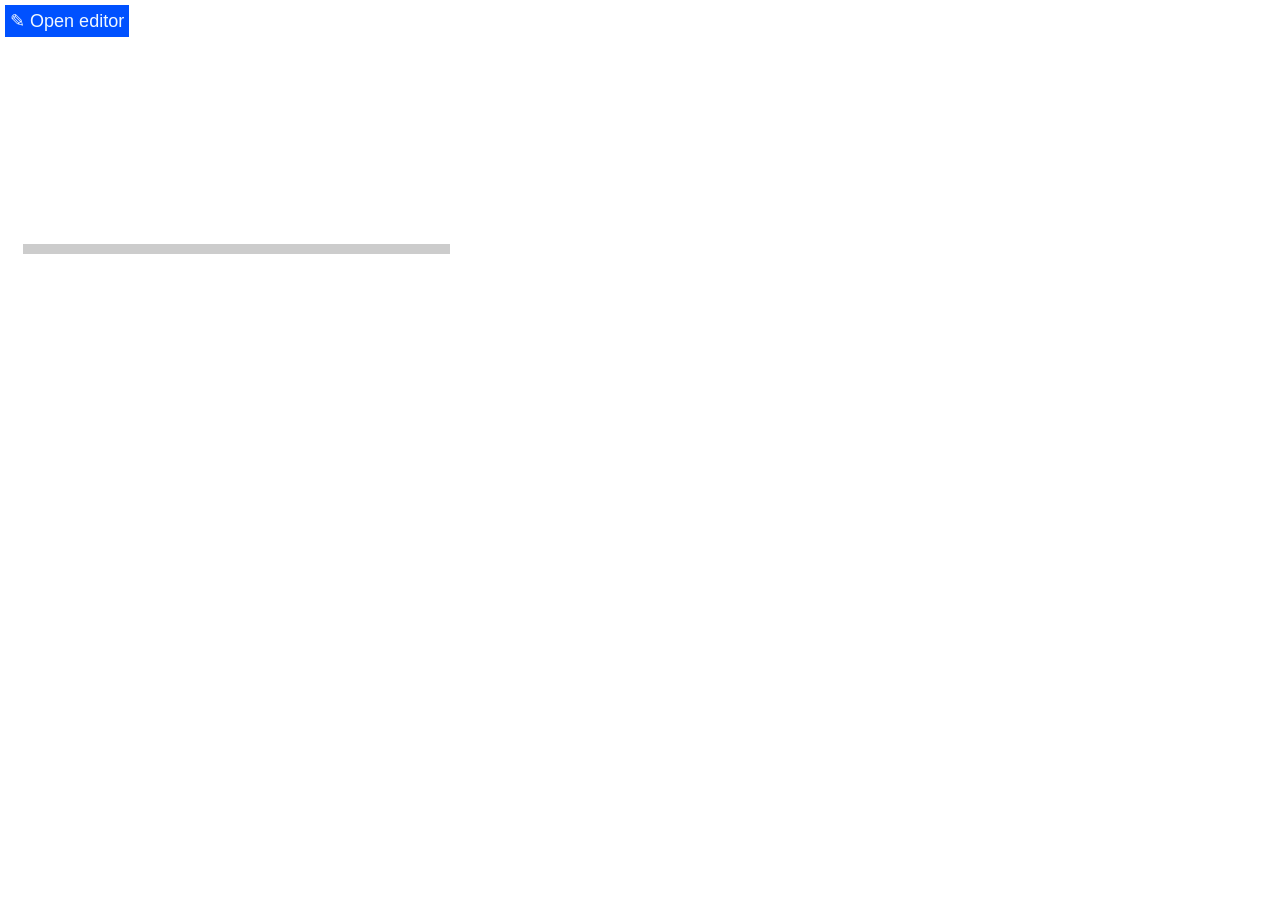
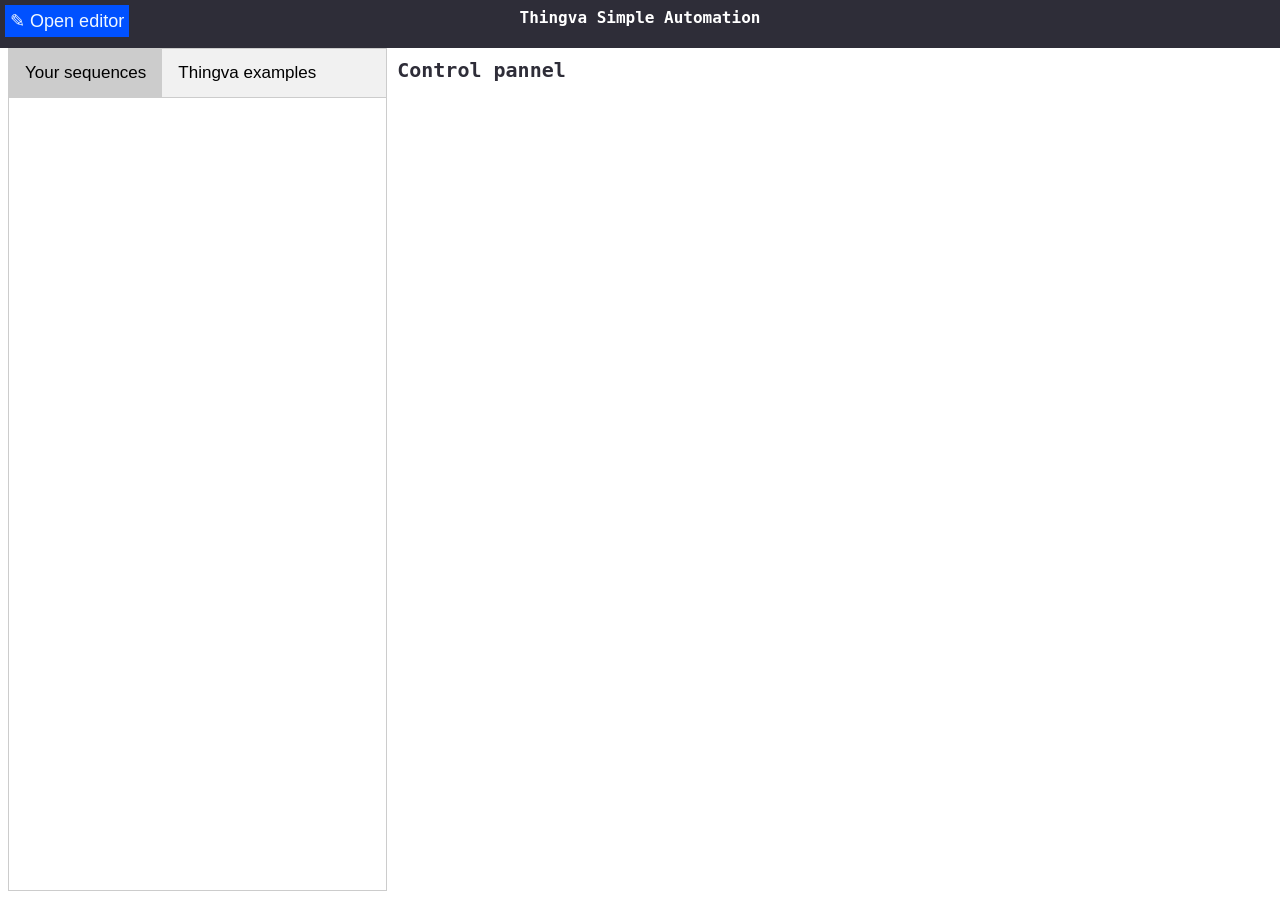
Before and after one commit to gsion1/blockyInterface, a Flask app: page / in a window 1280 px wide. Before the commit the page ends 254 px from the top, so only its background shows below. Run offline with Flask 2, Linux system fonts and the light colour scheme; data that the repository does not hold is empty; some libraries are stand-ins or nearby versions.

Commit message:
improved ui

```diff
--- a/server/static/css/blocklyPopup.css
+++ b/server/static/css/blocklyPopup.css
@@ -1,15 +1,18 @@
 #blocklyPopup{
     background-color: rgb(247, 247, 247);
     position: absolute;
-    top: 5vh;
+    top: 8vh;
     left: 5;
-    width: 90%;
-    height: 90vh;
-    overflow-y: scroll;
+    width: 100%;
+    height: 85vh;
+    overflow: hidden;
     max-width: 0%;
     transition: all 0.5s;
 }
 
+#blocklyDiv{
+    width:70%;
+}
 
 .blurred {
 	position: relative;
--- a/server/static/css/style.css
+++ b/server/static/css/style.css
@@ -1,16 +1,26 @@
-
-#fileList{
-    background-color: #ccc;
-    padding: 5px;
-    max-width: 33%;
-    margin: 15px;
+.fileList{
+    margin-top: 0vh;
+    margin-left: -2.5%;
+    /*background-color: #ccc;*/
+    padding: 10px;
+    /*max-width: 33%;*/
+    height: 95vh;
+    display: flex;
+    flex-direction: column;
+    overflow: scroll;
 }
 
-#fileList a{
+.fileList a{
     text-decoration: dashed;
-    font-size: xx-large;
-    margin: 25px;
-
+    font-size: x-large;
+    margin-left: 5%;
+    margin-top: 10px;
+    background-color: rgb(79, 106, 228);
+    color: white;
+    width: 90%;
+    text-align: center;
+    padding: 10px;
+    align-items: stretch;
 }
 
 #err_div{
@@ -48,3 +58,25 @@
 .hidden{
     display: none;
 }
+
+.title {
+    font-family:monospace;
+    color: rgb(46, 45, 56);
+    font-size: x-large;
+    margin:10px;
+}
+/*************  Topbar ******************/
+#topbar{
+    width: 105%;
+    margin-left: -2.5%;
+    margin-top: -10px;
+    font-family:monospace;
+    background-color: rgb(46, 45, 56);
+    height: 5vh;
+    display: flex;
+    justify-content: center;
+    color: white;
+    font-size:large;
+    font-weight: bolder;
+    padding-top: 10px;
+}
--- /dev/null
+++ b/server/static/css/tabs.css
@@ -0,0 +1,36 @@
+/* Style the tab */
+.tab {
+    overflow: hidden;
+    border: 1px solid #ccc;
+    background-color: #f1f1f1;
+  }
+
+  /* Style the buttons inside the tab */
+  .tab button {
+    background-color: inherit;
+    float: left;
+    border: none;
+    outline: none;
+    cursor: pointer;
+    padding: 14px 16px;
+    transition: 0.3s;
+    font-size: 17px;
+  }
+
+  /* Change background color of buttons on hover */
+  .tab button:hover {
+    background-color: #ddd;
+  }
+
+  /* Create an active/current tablink class */
+  .tab button.active {
+    background-color: #ccc;
+  }
+
+  /* Style the tab content */
+  .tabcontent {
+    display: none;
+    padding: 6px 12px;
+    border: 1px solid #ccc;
+    border-top: none;
+  }
--- a/server/static/js/files.js
+++ b/server/static/js/files.js
@@ -12,14 +12,18 @@ function listFiles(){
         if (xhr.readyState == 4 && xhr.status == 200) {
             files = xhr.responseText.split(",")
 
-            links = ""
+            links_examples = ""
+            links_yourSeq = ""
             for(f of files){
                 //links += `<a href="/start?c=${f}" target="iframeSequences" onclick="setTimeout(\"clearIframe('iframeSequences')\",4000)">${f}</a><br>`
-                links += `<a href="/start?c=${f}" target="iframeSequences">${f}</a><br>`
+                if(f.search("examples/") != -1)
+                    links_examples += `<a href="/start?c=${f}" target="iframeSequences">${f}</a><br>`
+                if(f.search("your_seq/") != -1)
+                    links_yourSeq += `<a href="/start?c=${f}" target="iframeSequences">${f}</a><br>`
             }
             //links += '<iframe id="iframeSequences" src="" name="iframeSequences" width="100%" height="100px" frameborder="0"></iframe>'
-            document.getElementById("fileList").innerHTML = links;
-
+            document.getElementById("fileListExamples").innerHTML = links_examples;
+            document.getElementById("fileListYourSeq").innerHTML = links_yourSeq;
             //document.getElementById('placeholder').innerHTML = xhr.responseText;
         }
     }
--- a/server/static/js/translate.js
+++ b/server/static/js/translate.js
@@ -145,6 +145,11 @@ function writeLine(elt, loopValue=undefined){
     return  "<code>"+line+"</code>"
 }
 
+/**
+ * Get children inside a block
+ * @param {*} elt
+ * @returns {list} List of children
+ */
 function getChildren(elt){
     let descendants = elt.getDescendants(1)
     let children = []
@@ -163,7 +168,7 @@ function getChildren(elt){
         return children
     }
 
-    showError("ERROR - There is one empty block")
+    showError("ERROR - There is at least one empty block")
     return 0
 
 
--- a/server/static/js/ui.js
+++ b/server/static/js/ui.js
@@ -19,3 +19,32 @@ function toggleEditor(){
     let txt = ['✎ Open editor', '✖ Close editor']
         document.getElementById('openCloseBlockly').value = txt[state]
 }
+
+/**************** TABS ****************/
+function openTab(evt, tabName) {
+    var i, tabcontent, tablinks;
+    tabcontent = document.getElementsByClassName("tabcontent");
+    for (i = 0; i < tabcontent.length; i++) {
+      tabcontent[i].style.display = "none";
+    }
+    tablinks = document.getElementsByClassName("tablinks");
+    for (i = 0; i < tablinks.length; i++) {
+      tablinks[i].className = tablinks[i].className.replace(" active", "");
+    }
+    document.getElementById(tabName).style.display = "block";
+    if(evt != undefined)
+      evt.currentTarget.className += " active";
+  }
+
+  function openTabStartUp(){
+    var url = window.location.href;
+    var tab = 0
+    try{
+        let searchParams = new URLSearchParams(url);
+        var tab = parseInt(searchParams.get("tab"));
+        if(isNaN(tab)){ tab = 0}
+    }
+    finally {
+        document.getElementsByClassName('tablinks')[tab].click() //open tab
+    }
+}
--- a/server/templates/index.html
+++ b/server/templates/index.html
@@ -5,6 +5,7 @@
     <title>Thingva UI</title>
     <link href="{{url_for('static', filename = 'css/style.css')}}" rel="stylesheet">
     <link href="{{url_for('static', filename = 'css/blocklyPopup.css')}}" rel="stylesheet">
+    <link href="{{url_for('static', filename = 'css/tabs.css')}}" rel="stylesheet">
     <script src="{{url_for('static', filename = 'js/blockly.min.js')}}"></script>
     <script src="{{url_for('static', filename = 'js/blocks/blocksMove.js')}}"></script>
     <script src="{{url_for('static', filename = 'js/blocks/blocksWait.js')}}"></script>
@@ -14,13 +15,18 @@
     <script src="{{url_for('static', filename = 'js/processBlocks.js')}}"></script>
     <script src="{{url_for('static', filename = 'js/ui.js')}}"></script>
     <script src="{{url_for('static', filename = 'js/writeCmds.js')}}"></script>
+    <link rel="icon" href="{{url_for('static', filename = 'img/favicon.ico')}}" />
+
   </head>
   <body>
 
-
+    <!--TopBar-->
+    <div id="topbar">
+        Thingva Simple Automation
+    </div>
 
     <!--Todo list, hidden by default-->
-    <button onclick="toggleVisibility('todo')">Todo</button>
+    <!--<button onclick="toggleVisibility('todo')">Todo</button>
 
     <div id="todo" style="display: none;">
         TODO:<br>
@@ -28,12 +34,31 @@
         - Acceder à tous les enfants dans les fonctions avec childBlocks_<br>
         - Sur les synchro, vérifier que chaque actionneur n'y soit qu'une fois
         - Mauvaise checksum sur $1,0,100,40,50,23*110 (doit être 28)
+    </div>-->
+
+
+    <!--Show the seqeunces stored on the server-->
+    <div class="flex-row">
+        <div class="flex-col" style="width:30%;">
+            <div class="tab ">
+                <button class="tablinks" onclick="openTab(event, 'tab_yourSeq')">Your sequences</button>
+                <button class="tablinks" onclick="openTab(event, 'tab_ThingvaEx')">Thingva examples</button>
+            </div>
+            <div id="tab_yourSeq" class="tabcontent">
+                <div class="fileList" id="fileListExamples"></div>
+            </div>
+
+            <div id="tab_ThingvaEx" class="tabcontent">
+                <div class="fileList" id="fileListYourSeq"></div>
+            </div>
+
+        </div>
+        <div>
+            <h3 class="title">Control pannel</h3>
+            <iframe id="iframeSequences" src="" name="iframeSequences" width="100%" height="200px" frameborder="0"></iframe>
+        </div>
     </div>
 
-    <!--Show the seqeunces stored on the server-->
-    <div class="flex-row" style="width:100%;">
-        <iframe id="iframeSequences" src="" name="iframeSequences" width="100%" height="200px" frameborder="0"></iframe>
-    </div>
 
 
     <!--Blockly toolbox -->
@@ -69,7 +94,7 @@
     <!-- Not displayed by default, blockly editor-->
     <div id="blocklyPopup" class="flex-col blurred">
         <div class="flex-row">
-            <div id="blocklyDiv" style="height: 480px; width: 900px;"></div>
+            <div id="blocklyDiv" style="height: 480px; width: 70%;"></div>
             <div id="codeDiv">
                 <pre id="codeOutput" class="code"><code>Click on generate first</code><code>The output code will be shown here</code></pre>
             </div>
@@ -97,11 +122,11 @@
         </div>
     </div>
 
-    <div id="fileList"></div><br>
+
 
     <script>
         listFiles()//show sequences stored on the server
-
+        openTabStartUp() //open first tab
         //Show blockly workbench
         Blockly.inject('blocklyDiv', {
             toolbox: document.getElementById('toolbox'),
```
Also changed, not shown: server/static/img/favicon.ico (added).
